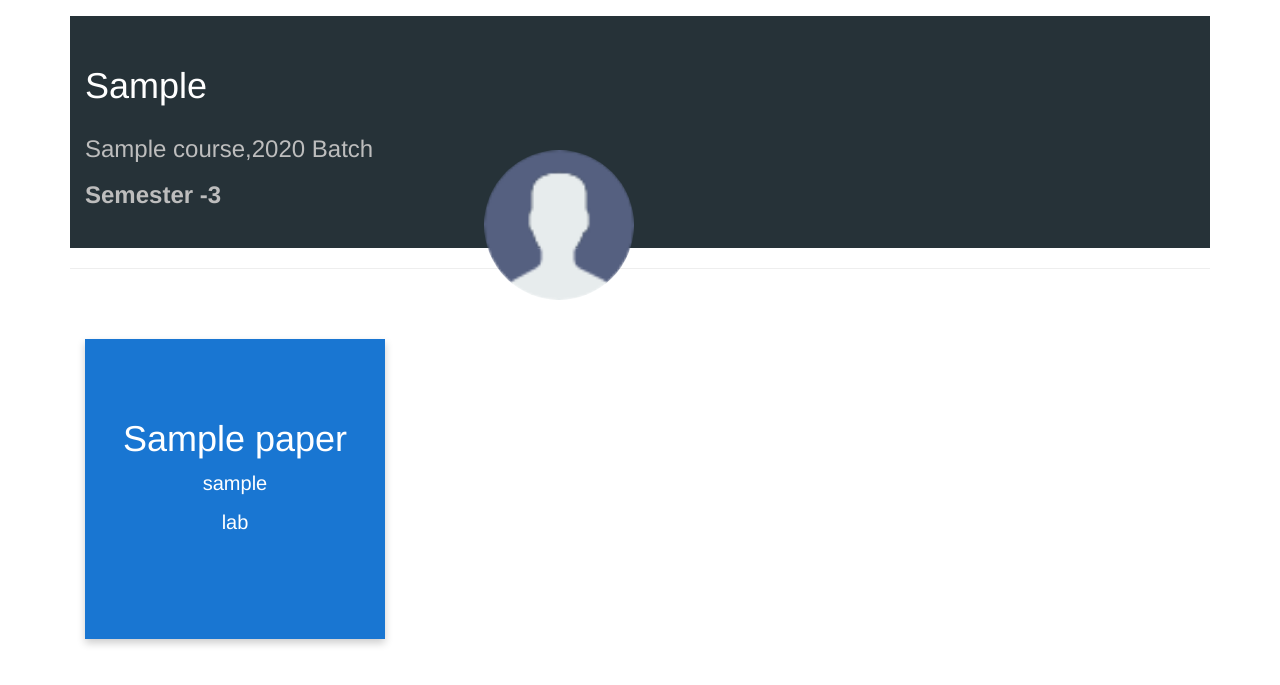
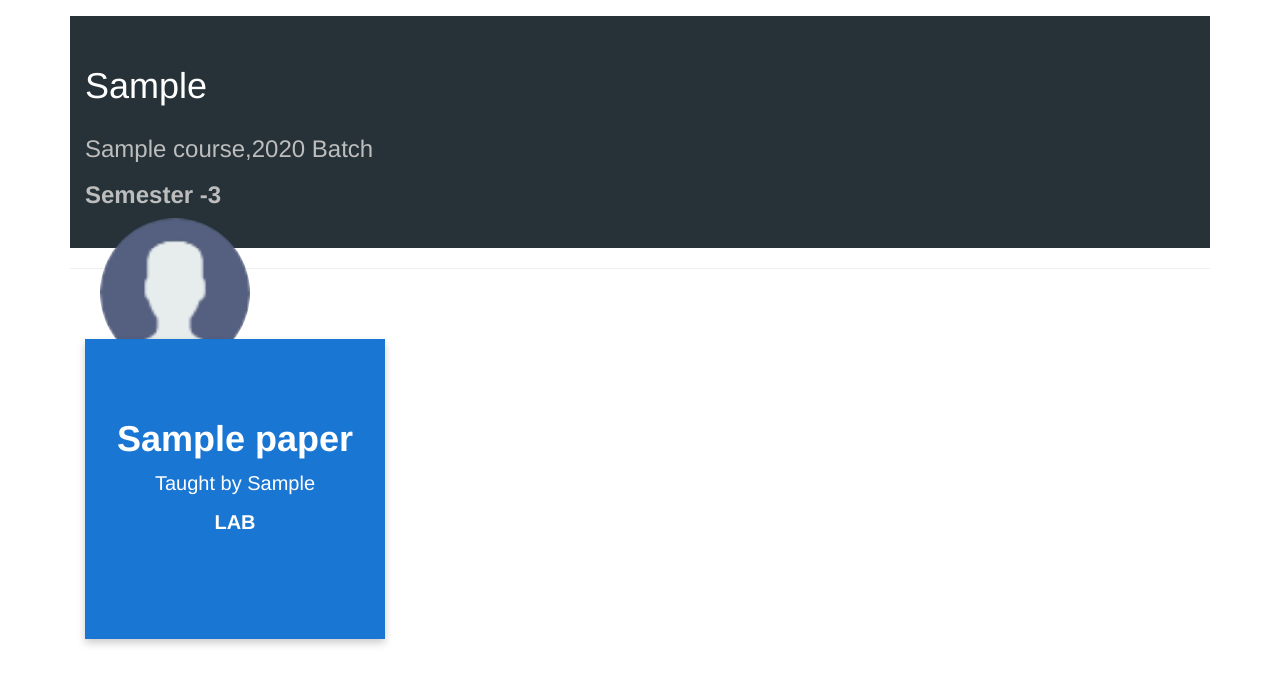
Before and after one commit to monp97/projectAWT, a Django app: template templates/feedback/index.html in a window 1280 px wide. Shown: the top 685 px of the page. Run offline with Django 3.2, Linux system fonts and the light colour scheme; the template is opened without the code that fills it: values that come from a table or form of the project are taken from there, others are empty; a user stored in the database is signed in; tables that the repository leaves empty hold one stand-in row (values such as "Sample post"); some libraries are stand-ins or nearby versions.

Commit message:
Le lo bhai

```diff
--- a/feedback/static/base_css.css
+++ b/feedback/static/base_css.css
@@ -133,8 +133,8 @@ span.psw {
         .img_box{
 
             position:absolute;
-            top:150px;
-            margin-left:30%;
+            align-content: center;
+            width:100%;
         }
 
         img{
--- a/templates/feedback/index.html
+++ b/templates/feedback/index.html
@@ -8,26 +8,30 @@ Showing Paper Offerings for user as in Semester {{ semester }}
 {% block content %}
 <div class=""row">
 {%  for paper_offering in paper_offerings %}
+    {% has_feedback paper_offering request.user as has_feedback_val %}
     <div class="col-sm-4">
-        <a id="anchor"   href="/feedback?offering_id={{ paper_offering.id }}">
+        <a id="anchor"   href="
+            {% if not has_feedback_val %}
+                /feedback?offering_id={{ paper_offering.id }}
+            {% endif %}
+        ">
         <div id="flip-card" class="flip-card">
           <div class="flip-card-inner">
             <div class="flip-card-front" >
-                {% has_feedback paper_offering request.user as has_feedback_val %}
                 {% if has_feedback_val %}
                      <img  class="tick" src="{% static 'tick-bold.png' %}" alt="Avatar" style="width:100px;height:100px;">
-                     <div class="row" style="padding:20px"><div class="label label-info">Response recorded</div></div>
+                     <div class="row" style="padding:20px;font-size:1.5em"><div class="label label-info">Feedback Submitted</div></div>
                 {% else %}
                     <img  class="wrong" src="{% static 'pencil.png' %}" alt="Avatar" style="width:100px;height:100px;">
-                    <div class="row" style="padding:20px"><div class="label label-success">Submit response</div></div>
+                    <div class="row" style="padding:20px;font-size:1.5em"><div class="label label-success">Submit Feedback</div></div>
                 {% endif %}
 
             </div>
             <div class="flip-card-back">
                 <div class="box">
-                     <h1>{{ paper_offering.paper.title }}</h1>
-                  <p>{{ paper_offering.faculty }}</p>
-                  <p>{{ paper_offering.paper.kind }}</p>
+                     <h1><b>{{ paper_offering.paper.title }}</b></h1>
+                  <p>Taught by {{ paper_offering.faculty.first_name }}</p>
+                  <b><p style="text-transform: uppercase">{{ paper_offering.paper.kind }}</p></b>
                 </div>
             </div>
           </div>
```
Also changed, not shown: faculty/views.py (+14 -8 lines).
